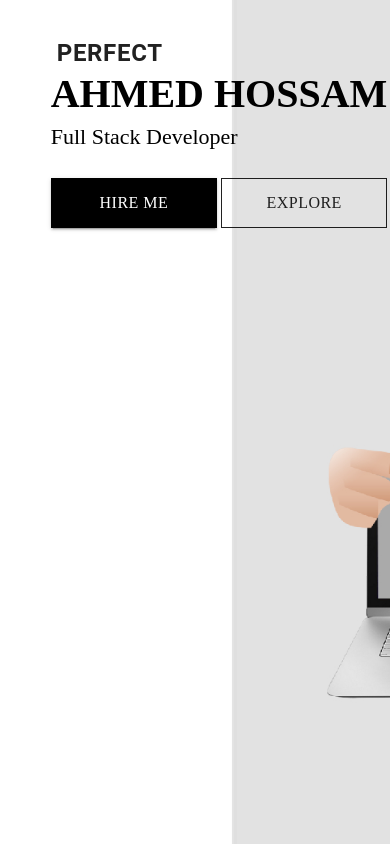
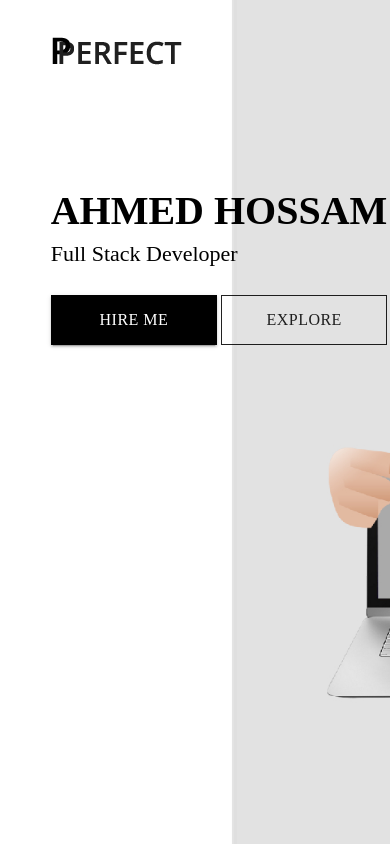
Before and after one commit to ahmedshaker07/Portfolio, a React (Create React App) app: page / in a window 390 px wide. Built offline with nearby package versions, Linux system fonts and the light colour scheme.

Commit message:
media quires and logo added

```diff
--- a/src/App.css
+++ b/src/App.css
@@ -10,10 +10,15 @@ html{
 
 }
 
-.container{
+.mainWS .container{
     align-items: center;
     display: flex;
     margin-top: 11%;
+}
+@media (max-width : 767px){
+    .mainWS .container .div1{
+        margin-top: 30%;
+    }
 }
 
 .div1{
--- a/src/components/header/header.js
+++ b/src/components/header/header.js
@@ -6,8 +6,7 @@ import { makeStyles } from "@material-ui/core/styles";
 import AppBar from "@material-ui/core/AppBar";
 import Toolbar from "@material-ui/core/Toolbar";
 import Hidden from "@material-ui/core/Hidden";
-import Button from "@material-ui/core/Button";
-
+import logo from '../../assest/img/logo.png'
 const styles = {
   appBar: {
     padding: "0.625rem 0",
@@ -60,7 +59,7 @@ const useStyles = makeStyles(styles);
 
 export default function Header(props) {
   const classes = useStyles();
-  const {color, rightLinks, brand, fixed} = props;
+  const {color, rightLinks, fixed} = props;
   const appBarClasses = classNames({
     [classes.appBar]: true,
     [classes[color]]: color,
@@ -92,7 +91,7 @@ export default function Header(props) {
   return (
     <AppBar className={appBarClasses}>
       <Toolbar className={classes.container}>
-        <Button className={classes.logo} href='#home'>{brand}</Button>
+        <a href='#home'><img src={logo} alt='logo'/></a>
         <Hidden smDown implementation="css">
           {rightLinks}
         </Hidden>
```
Also changed, not shown: 1 other file (tests, documents, lock files or other folders).
